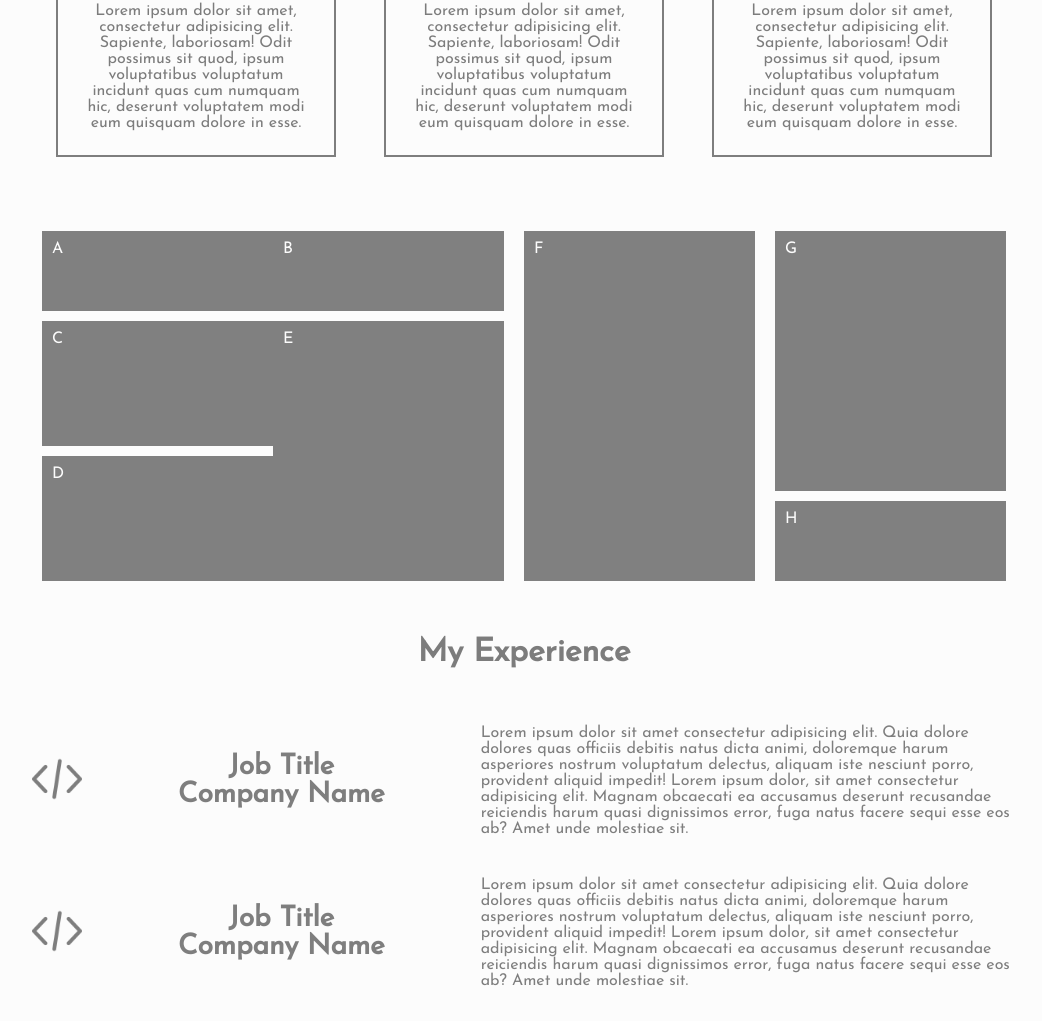
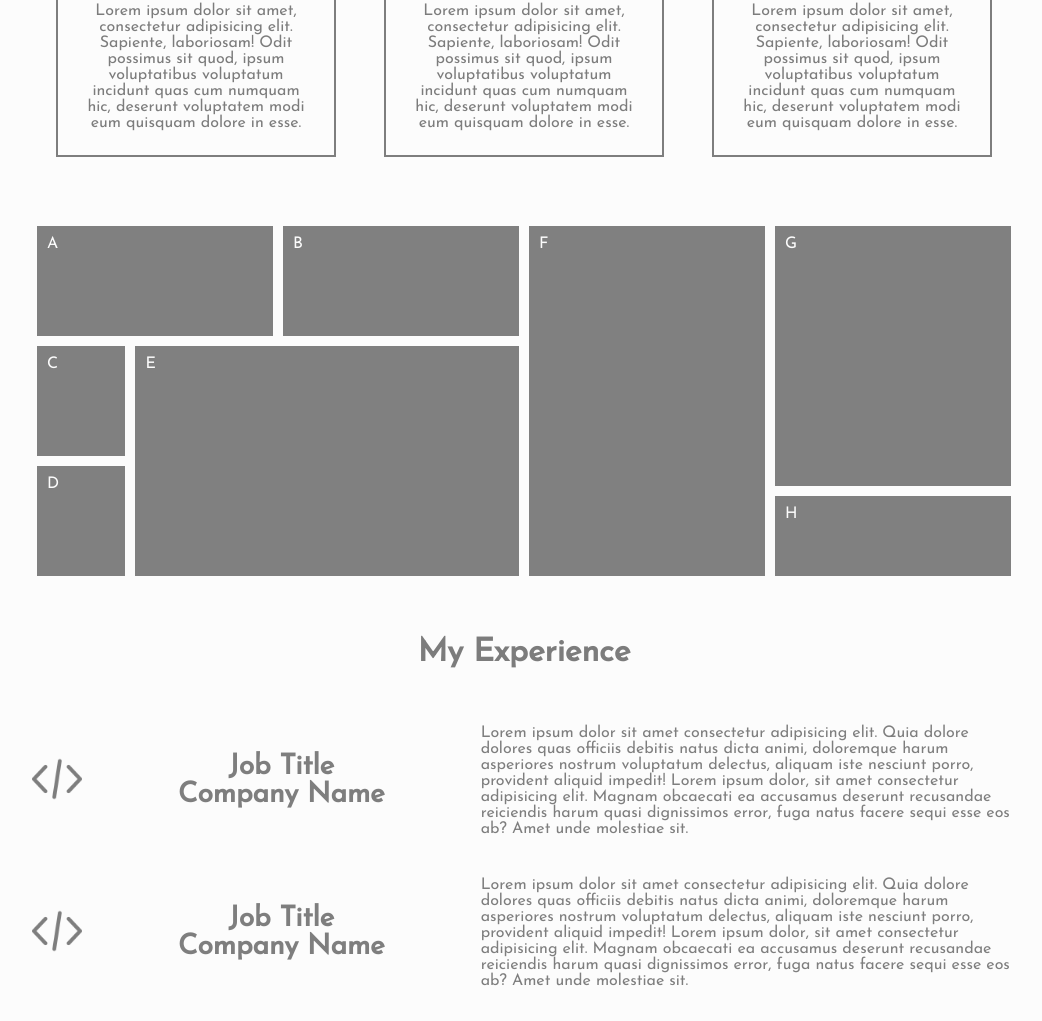
Before and after one commit to ReCoded-Org/bootcamp-iraq-2020-apr-css-flexbox-excercise, a plain HTML site: page index.html in a window 1280 px wide. Shown: the part 1392-2413 px from the top of the page, without its empty margins (116-1158 px from the left). Drawn offline with Linux system fonts and the light colour scheme.

Commit message:
implemented the fllex grid

```diff
--- a/index.html
+++ b/index.html
@@ -115,31 +115,32 @@
         </ul>
       </div>
     </section>
-    <section id="portfolio" class="flex">
+    <section id="portfolio" class="flex-row">
       <!-- Put your divs here as required for that section grid style-->
-      <div class="col col-1">
-        <div class="flex a-b-row">
+      <div class="flex-col col-1">
+        <div class="flex-row a-b-row">
           <div class="a">A</div>
           <div class="b">B</div>
         </div>
-        <div class="flex c-d-e-row">
-          <div class="c-d-row col">
+        <div class="flex-row c-d-e-row">
+          <div class="c-d-row flex-col">
             <div class="c">C</div>
             <div class="d">D</div>
           </div>
-          <div class="e-row col">
+          <div class="e-row flex-col">
             <div class="e">E</div>
           </div>
         </div>
       </div>
-      <div class="col col-2">
+      <div class="flex-col col-2">
         <div class="f">F</div>
       </div>
-      <div class="col col-3">
+      <div class="flex-col col-3">
         <div class="g">G</div>
         <div class="h">H</div>
       </div>
     </section>
+    <!-- Grid End -->
     <section id="experience">
       <h2 class="section-title">My Experience</h2>
       <div class="experience-cards-container">
--- a/style.css
+++ b/style.css
@@ -203,6 +203,8 @@ input[type="submit"] {
   width: 30px;
 }
 
+/* complex grid styling begins */
+
 #portfolio {
   display: flex;
   width: 100%;
@@ -221,69 +223,75 @@ input[type="submit"] {
 .h {
   background-color: var(--gray);
   color: var(--off-white);
-  margin-top: 10px;
   padding: 10px;
+
+  /* this is to get rid of the margin problem since we have flexbox,
+  margins won't collapse and we have to go to each element and give it the margin required.
+  Since our margins are simple, the problem was substituted
+  by a border around each element of 5 pixel in total will do a 10 pixel margin look a like.
+  the border should have the same color of the background.
+  it's a trick ;) */
+  border: 5px solid var(--off-white);
 }
 
-.flex {
+.flex-row {
   display: flex;
 }
 
-#portfolio > div {
-  margin-left: 10px;
-  margin-right: 10px;
-}
-
-#portfolio .col {
+.flex-col {
   display: flex;
   flex-direction: column;
-  width: 100%;
 }
 
 #portfolio .col-1 {
-  width: 50%;
-  height: 100%;
+  flex: 2; /* since column 1 is twice as wide as col 2 and col 3, it will take 2/4 (half) of the total width */
 }
 
 #portfolio .col-2 {
-  width: 25%;
-  height: 100%;
+  flex: 1; /* this column with take 1/4 of the total width */
 }
 
 #portfolio .col-3 {
-  width: 25%;
-  height: 100%;
+  flex: 1; /* this too takes 1/4 of the total width */
 }
 
 .a-b-row {
-  flex: 1;
+  flex: 1; /* this row will take 1 third of the col-1 height */
 }
 
 .c-d-e-row {
-  flex: 3;
+  flex: 2; /* this row will take 2 thirds of the col-1 height */
+}
+
+.c-d-row {
+  flex: 1; /* This column will take 1/5 from the c-d-e row */
+}
+
+.e-row {
+  flex: 4; /* This column will take 4/5 from the c-d-e row */
 }
 
 .a,
 .b {
-  flex: 1;
+  flex: 1; /* both have equal width and grow the same amount */
 }
 
 .c,
 .d {
-  height: 50%;
+  flex: 1; /* both have equal height and should each take 1/2 of their column height */
 }
 
 .e {
-  flex: 2;
+  flex: 1; /* should grow to fill the whole column */
 }
 
 .f {
-  flex: 1;
+  flex: 1; /* fill the whole column height */
 }
 
 .g {
-  flex: 4;
+  flex: 4; /* fill 4/5 of its column height */
 }
 .h {
-  flex: 1;
+  flex: 1; /* fill 1/5 of its column height */
 }
```
